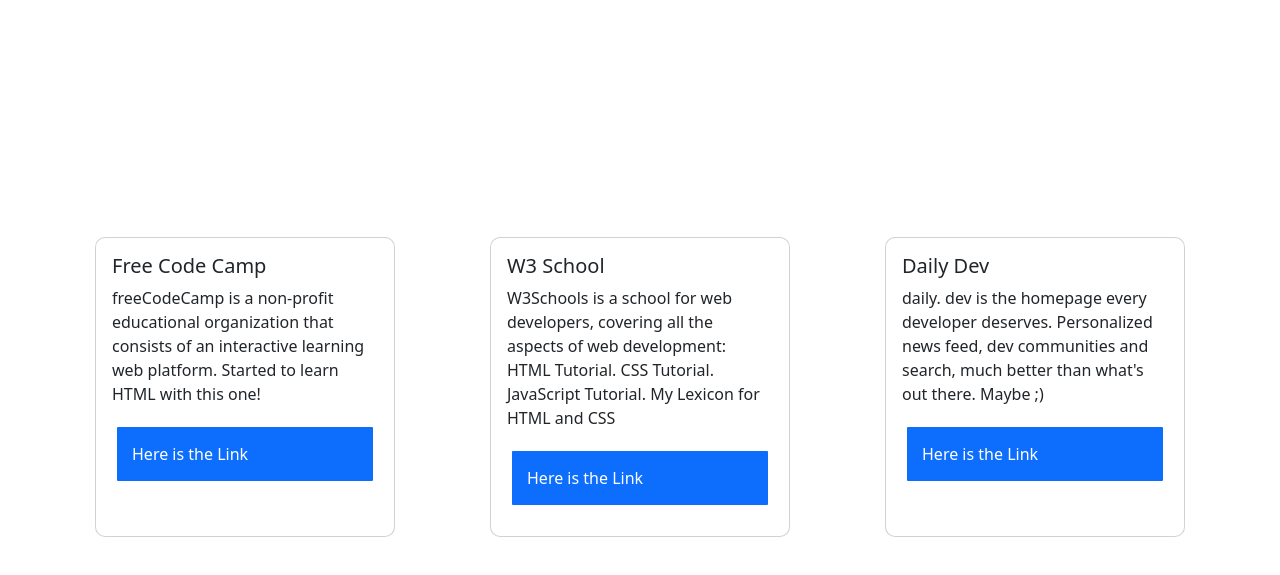
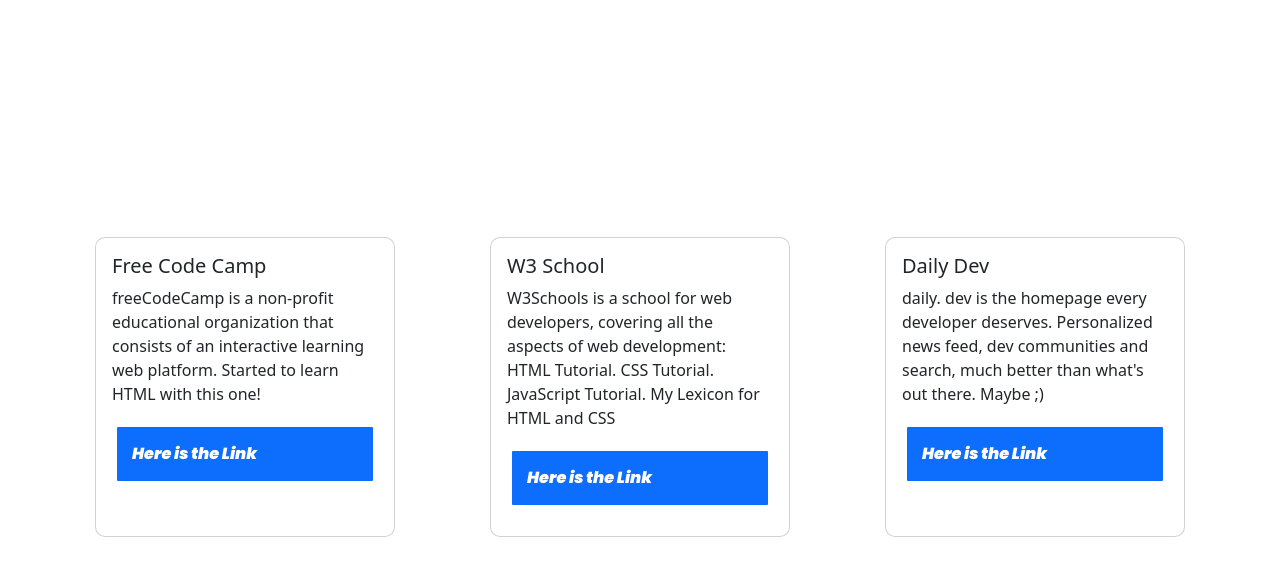
Before and after one commit to per5cm/HTML-CSS, a plain HTML site: page myOwn/usefulSites.html in a window 1280 px wide. Shown: the part 79-654 px from the top of the page. Drawn offline with nearby package versions, Linux system fonts and the light colour scheme; a script that the page names is missing.

Commit message:
smol fix

```diff
--- a/myOwn/styles/styles.css
+++ b/myOwn/styles/styles.css
@@ -12,14 +12,14 @@
   src: url(/fonts/Poppins/Poppins-BlackItalic.ttf);
 }
 
-html, .introduction {
+html, footer, .introduction {
   font-family: Noto Sans, sans-serif;
   font-optical-sizing: auto;
   font-weight: 600;
 }
 
 
-html, .topNav {
+html, .topNav, .btn {
   font-family: Poppins, sans-serif; /*Specify your font name here*/
   font-optical-sizing: auto;
   font-weight: 600;
@@ -173,6 +173,7 @@
   text-align: center;
   background-color: whitesmoke;
   border: 3px solid;
+  letter-spacing: 2.5px;
   border-radius: 10px;
   margin: auto;
   width: 45%;
--- a/myOwn/usefulSites.html
+++ b/myOwn/usefulSites.html
@@ -19,36 +19,31 @@
     <div class="card">
       <!--not sure about pic-->
       <!--<img src="#" class="card-img-top " alt="...">-->
-
       <div class="card-body">
         <h5 class="card-title">Free Code Camp</h5>
         <p class="card-text">freeCodeCamp is a non-profit educational organization that consists of an interactive learning web platform. Started to learn HTML with this one!</p>
-        <a href="https://www.freecodecamp.org/learn/" class="btn btn-primary">Here is the Link</a>
+        <a href="https://www.freecodecamp.org/learn/" target="_blank" rel="noopener" class="btn btn-primary">Here is the Link</a>
       </div>
     </div>
 
     <div class="card">
     <!--<img src="#" class="card-img-top " alt="...">-->
-
       <div class="card-body">
         <h5 class="card-title">W3 School</h5>
         <p class="card-text">W3Schools is a school for web developers, covering all the aspects of web development: HTML Tutorial. CSS Tutorial. JavaScript Tutorial. My Lexicon for HTML and CSS</p>
-      <a href="https://www.w3schools.com/" class="btn btn-primary">Here is the Link</a>
+        <a href="https://www.w3schools.com/" target="_blank" rel="noopener" class="btn btn-primary">Here is the Link</a>
       </div>
     </div>
 
     <div class="card">
     <!--<img src="#" class="card-img-top " alt="...">-->
-
       <div class="card-body">
         <h5 class="card-title">Daily Dev</h5>
         <p class="card-text">daily. dev is the homepage every developer deserves. Personalized news feed, dev communities and search, much better than what's out there. Maybe ;)</p>
-      <a href="https://daily.dev/" class="btn btn-primary">Here is the Link</a>
+        <a href="https://daily.dev/" target="_blank" rel="noopener" class="btn btn-primary">Here is the Link</a>
       </div>
     </div>
   </div>
-
-
     <script src="index.js"></script>
 </body>
 
```
Also changed, not shown: myOwn/fun.html (+4 -4 lines), myOwn/index.html (+1 -4 lines), myOwn/portfolio.html (+2 -2 lines), myOwn/roadmap.html (+5 -6 lines). Lines whose indentation alone changed are shown as unchanged.
